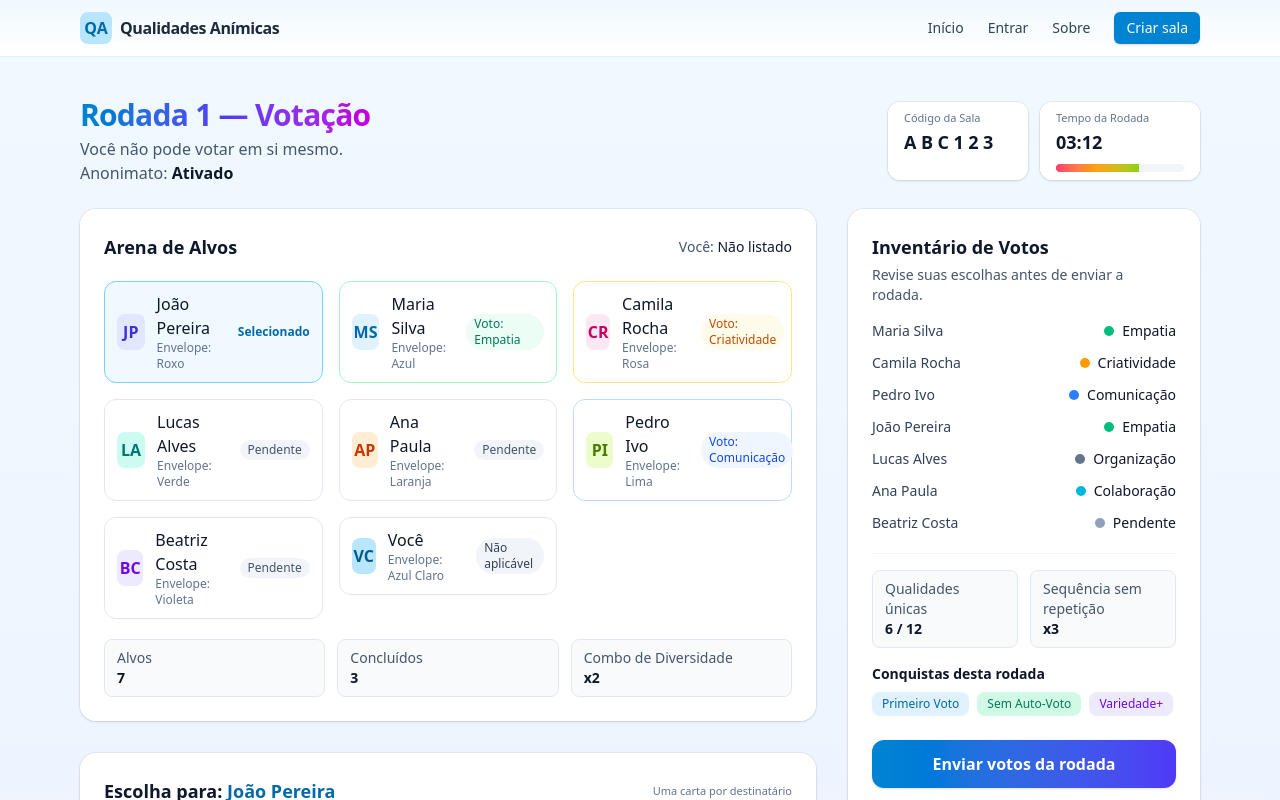
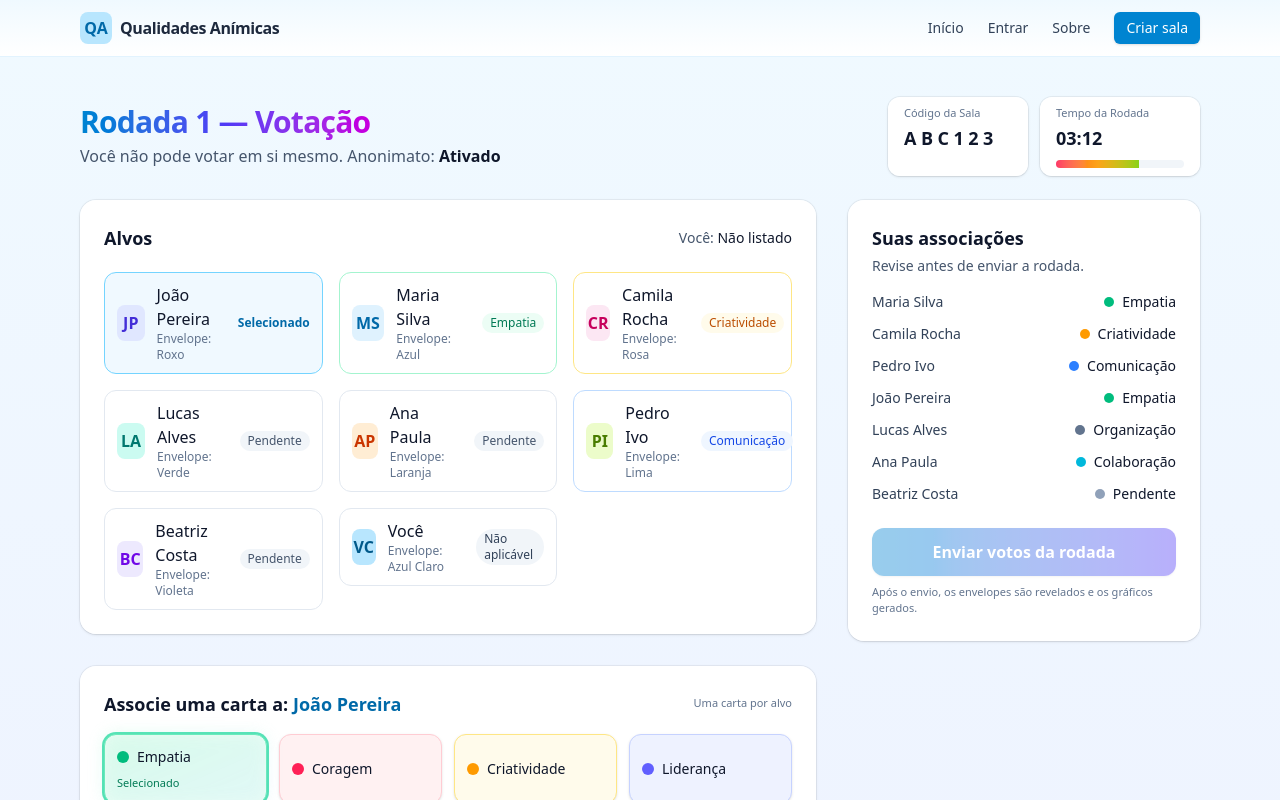
Before and after one commit to ValeAdriano/Marciano-Front, an Angular app in the folder Marciano-Front/: page /rodada in a window 1280 px wide. Shown: the top 800 px of the page. Built offline with nearby package versions, Linux system fonts and the light colour scheme.

Commit message:
Update rodada.html

```diff
--- a/Marciano-Front/src/app/pages/rodada/rodada.html
+++ b/Marciano-Front/src/app/pages/rodada/rodada.html
@@ -1,5 +1,5 @@
 <main class="min-h-screen bg-gradient-to-b from-sky-50 to-indigo-50">
-  <!-- Header Gamificado -->
+  <!-- Header -->
   <section class="max-w-6xl mx-auto px-4 pt-10 pb-6">
     <div class="flex flex-col md:flex-row md:items-center md:justify-between gap-4">
       <div>
@@ -9,18 +9,15 @@
           </span>
         </h1>
         <p class="mt-1 text-slate-600">
-          Você não pode votar em si mesmo. <br> Anonimato: <span class="font-semibold text-slate-900">Ativado</span>
+          Você não pode votar em si mesmo. Anonimato: <span class="font-semibold text-slate-900">Ativado</span>
         </p>
       </div>
 
-      <!-- Status Rápido -->
       <div class="flex items-stretch gap-3">
         <div class="bg-white/95 backdrop-blur rounded-xl shadow-sm ring-1 ring-black/5 px-4 py-2 min-w-[140px]">
           <div class="text-[11px] text-slate-500">Código da Sala</div>
           <div class="text-lg font-bold tracking-[0.25em] text-slate-900 mt-0.5">ABC123</div>
         </div>
-
-        <!-- "Boss Timer" (visual) -->
         <div class="bg-white/95 backdrop-blur rounded-xl shadow-sm ring-1 ring-black/5 px-4 py-2 min-w-[160px]">
           <div class="text-[11px] text-slate-500">Tempo da Rodada</div>
           <div class="text-lg font-semibold text-slate-900 mt-0.5">03:12</div>
@@ -36,15 +33,15 @@
     <div class="grid lg:grid-cols-3 gap-8">
       <!-- Coluna 1-2 -->
       <div class="lg:col-span-2 space-y-8">
-        <!-- Arena de Alvos -->
+        <!-- Alvos -->
         <div class="bg-white/95 backdrop-blur rounded-2xl shadow ring-1 ring-black/5 p-6">
           <div class="flex items-center justify-between">
-            <h2 class="text-lg font-semibold text-slate-900">Arena de Alvos</h2>
+            <h2 class="text-lg font-semibold text-slate-900">Alvos</h2>
             <span class="text-sm text-slate-600">Você: <span class="font-medium text-slate-900">Não listado</span></span>
           </div>
 
           <ul class="mt-5 grid sm:grid-cols-2 xl:grid-cols-3 gap-4">
-            <!-- Alvo Selecionado -->
+            <!-- Selecionado -->
             <li class="group relative">
               <div class="absolute inset-0 rounded-xl bg-gradient-to-br from-sky-300/40 via-indigo-300/30 to-fuchsia-300/40 blur-sm opacity-0 group-hover:opacity-100 transition"></div>
               <div class="relative flex items-center justify-between gap-3 rounded-xl border border-sky-300 bg-sky-50 px-3 py-2.5">
@@ -59,9 +56,9 @@
               </div>
             </li>
 
-            <!-- Concluídos com badge -->
-            <li class="group relative">
-              <div class="relative flex items-center justify-between gap-3 rounded-xl border border-emerald-200 bg-white px-3 py-2.5">
+            <!-- Concluídos mostram a carta associada -->
+            <li class="relative">
+              <div class="flex items-center justify-between gap-3 rounded-xl border border-emerald-200 bg-white px-3 py-2.5">
                 <div class="flex items-center gap-3">
                   <span class="inline-flex h-9 w-9 items-center justify-center rounded-lg bg-sky-100 text-sky-700 font-semibold">MS</span>
                   <div>
@@ -69,12 +66,12 @@
                     <div class="text-xs text-slate-500">Envelope: Azul</div>
                   </div>
                 </div>
-                <span class="text-xs font-medium text-emerald-700 bg-emerald-50 px-2 py-0.5 rounded-full">Voto: Empatia</span>
+                <span class="text-xs font-medium text-emerald-700 bg-emerald-50 px-2 py-0.5 rounded-full">Empatia</span>
               </div>
             </li>
 
-            <li class="group relative">
-              <div class="relative flex items-center justify-between gap-3 rounded-xl border border-amber-200 bg-white px-3 py-2.5">
+            <li class="relative">
+              <div class="flex items-center justify-between gap-3 rounded-xl border border-amber-200 bg-white px-3 py-2.5">
                 <div class="flex items-center gap-3">
                   <span class="inline-flex h-9 w-9 items-center justify-center rounded-lg bg-pink-100 text-pink-700 font-semibold">CR</span>
                   <div>
@@ -82,13 +79,13 @@
                     <div class="text-xs text-slate-500">Envelope: Rosa</div>
                   </div>
                 </div>
-                <span class="text-xs font-medium text-amber-700 bg-amber-50 px-2 py-0.5 rounded-full">Voto: Criatividade</span>
+                <span class="text-xs font-medium text-amber-700 bg-amber-50 px-2 py-0.5 rounded-full">Criatividade</span>
               </div>
             </li>
 
             <!-- Pendentes -->
-            <li class="group relative">
-              <div class="relative flex items-center justify-between gap-3 rounded-xl border border-slate-200 bg-white px-3 py-2.5">
+            <li class="relative">
+              <div class="flex items-center justify-between gap-3 rounded-xl border border-slate-200 bg-white px-3 py-2.5">
                 <div class="flex items-center gap-3">
                   <span class="inline-flex h-9 w-9 items-center justify-center rounded-lg bg-teal-100 text-teal-700 font-semibold">LA</span>
                   <div>
@@ -100,8 +97,8 @@
               </div>
             </li>
 
-            <li class="group relative">
-              <div class="relative flex items-center justify-between gap-3 rounded-xl border border-slate-200 bg-white px-3 py-2.5">
+            <li class="relative">
+              <div class="flex items-center justify-between gap-3 rounded-xl border border-slate-200 bg-white px-3 py-2.5">
                 <div class="flex items-center gap-3">
                   <span class="inline-flex h-9 w-9 items-center justify-center rounded-lg bg-orange-100 text-orange-700 font-semibold">AP</span>
                   <div>
@@ -113,8 +110,8 @@
               </div>
             </li>
 
-            <li class="group relative">
-              <div class="relative flex items-center justify-between gap-3 rounded-xl border border-blue-200 bg-white px-3 py-2.5">
+            <li class="relative">
+              <div class="flex items-center justify-between gap-3 rounded-xl border border-blue-200 bg-white px-3 py-2.5">
                 <div class="flex items-center gap-3">
                   <span class="inline-flex h-9 w-9 items-center justify-center rounded-lg bg-lime-100 text-lime-700 font-semibold">PI</span>
                   <div>
@@ -122,12 +119,12 @@
                     <div class="text-xs text-slate-500">Envelope: Lima</div>
                   </div>
                 </div>
-                <span class="text-xs font-medium text-blue-700 bg-blue-50 px-2 py-0.5 rounded-full">Voto: Comunicação</span>
+                <span class="text-xs font-medium text-blue-700 bg-blue-50 px-2 py-0.5 rounded-full">Comunicação</span>
               </div>
             </li>
 
-            <li class="group relative">
-              <div class="relative flex items-center justify-between gap-3 rounded-xl border border-slate-200 bg-white px-3 py-2.5">
+            <li class="relative">
+              <div class="flex items-center justify-between gap-3 rounded-xl border border-slate-200 bg-white px-3 py-2.5">
                 <div class="flex items-center gap-3">
                   <span class="inline-flex h-9 w-9 items-center justify-center rounded-lg bg-violet-100 text-violet-700 font-semibold">BC</span>
                   <div>
@@ -139,8 +136,8 @@
               </div>
             </li>
 
-            <li class="group relative">
-              <div class="relative flex items-center justify-between gap-3 rounded-xl border border-slate-200 bg-white px-3 py-2.5">
+            <li class="relative">
+              <div class="flex items-center justify-between gap-3 rounded-xl border border-slate-200 bg-white px-3 py-2.5">
                 <div class="flex items-center gap-3">
                   <span class="inline-flex h-9 w-9 items-center justify-center rounded-lg bg-sky-200 text-sky-800 font-semibold">VC</span>
                   <div>
@@ -152,31 +149,15 @@
               </div>
             </li>
           </ul>
-
-          <!-- Meta da Rodada (decorativo) -->
-          <div class="mt-5 grid sm:grid-cols-3 gap-3 text-sm">
-            <div class="rounded-lg border border-slate-200 bg-slate-50 px-3 py-2">
-              <div class="text-slate-600">Alvos</div>
-              <div class="font-semibold text-slate-900">7</div>
-            </div>
-            <div class="rounded-lg border border-slate-200 bg-slate-50 px-3 py-2">
-              <div class="text-slate-600">Concluídos</div>
-              <div class="font-semibold text-slate-900">3</div>
-            </div>
-            <div class="rounded-lg border border-slate-200 bg-slate-50 px-3 py-2">
-              <div class="text-slate-600">Combo de Diversidade</div>
-              <div class="font-semibold text-slate-900">x2</div>
-            </div>
-          </div>
         </div>
 
-        <!-- Deck de Cartas -->
+        <!-- Deck de Cartas: Associação carta -> alvo selecionado -->
         <div class="bg-white/95 backdrop-blur rounded-2xl shadow ring-1 ring-black/5 p-6">
           <div class="flex items-center justify-between">
             <h2 class="text-lg font-semibold text-slate-900">
-              Escolha para: <span class="text-sky-700">João Pereira</span>
+              Associe uma carta a: <span class="text-sky-700">João Pereira</span>
             </h2>
-            <span class="text-[11px] text-slate-500">Uma carta por destinatário</span>
+            <span class="text-[11px] text-slate-500">Uma carta por alvo</span>
           </div>
 
           <div class="mt-4 grid grid-cols-2 sm:grid-cols-3 lg:grid-cols-4 gap-3">
@@ -191,16 +172,14 @@
               <div class="relative mt-2 text-[11px] font-medium text-emerald-700">Selecionado</div>
             </button>
 
-            <button type="button" disabled
-              class="rounded-xl border border-rose-200 bg-rose-50 px-3 py-3 text-left shadow-sm hover:scale-[0.99] transition">
+            <button type="button" disabled class="rounded-xl border border-rose-200 bg-rose-50 px-3 py-3 text-left shadow-sm">
               <div class="flex items-center gap-2">
                 <span class="h-3 w-3 rounded-full bg-rose-500"></span>
                 <span class="font-medium text-slate-900 text-sm">Coragem</span>
               </div>
             </button>
 
-            <button type="button" disabled
-              class="rounded-xl border border-amber-200 bg-amber-50 px-3 py-3 text-left shadow-sm">
+            <button type="button" disabled class="rounded-xl border border-amber-200 bg-amber-50 px-3 py-3 text-left shadow-sm">
               <div class="flex items-center gap-2">
                 <span class="h-3 w-3 rounded-full bg-amber-500"></span>
                 <span class="font-medium text-slate-900 text-sm">Criatividade</span>
@@ -275,24 +254,24 @@
           <div class="mt-5 flex items-center gap-3">
             <button type="button" disabled
               class="inline-flex items-center justify-center rounded-lg bg-slate-900 text-white px-4 py-2.5 font-medium shadow-sm disabled:opacity-40">
-              Confirmar voto deste alvo
+              Confirmar associação
             </button>
             <button type="button" disabled
               class="inline-flex items-center justify-center rounded-lg border border-slate-300 bg-white text-slate-700 px-4 py-2.5 font-medium disabled:opacity-40">
-              Limpar voto
+              Limpar associação
             </button>
           </div>
 
           <div class="mt-4 text-[11px] text-slate-500">
-            Regras: uma carta por destinatário; votos vão para o envelope do participante; anonimato definido pelo facilitador.
+            Regra: associe uma carta a cada alvo (exceto você). O voto vai para o envelope do participante; anonimato definido pelo facilitador.
           </div>
         </div>
       </div>
 
-      <!-- Coluna 3: Inventário / Conquistas -->
+      <!-- Coluna 3: Inventário -->
       <aside class="bg-white/95 backdrop-blur rounded-2xl shadow ring-1 ring-black/5 p-6 h-fit">
-        <h2 class="text-lg font-semibold text-slate-900">Inventário de Votos</h2>
-        <p class="text-sm text-slate-600 mt-1">Revise suas escolhas antes de enviar a rodada.</p>
+        <h2 class="text-lg font-semibold text-slate-900">Suas associações</h2>
+        <p class="text-sm text-slate-600 mt-1">Revise antes de enviar a rodada.</p>
 
         <ul class="mt-4 space-y-3">
           <li class="flex items-center justify-between">
@@ -346,41 +325,14 @@
           </li>
         </ul>
 
-        <!-- Bônus de diversidade (decorativo) -->
-        <div class="mt-5 border-t border-slate-100 pt-4 grid grid-cols-2 gap-3 text-sm">
-          <div class="rounded-lg border border-slate-200 bg-slate-50 px-3 py-2">
-            <div class="text-slate-600">Qualidades únicas</div>
-            <div class="font-semibold text-slate-900">6 / 12</div>
+        <div class="mt-6">
+          <button type="button" disabled
+            class="w-full inline-flex items-center justify-center rounded-xl bg-gradient-to-r from-sky-600 to-indigo-600 text-white px-4 py-3 font-semibold shadow-sm disabled:opacity-40">
+            Enviar votos da rodada
+          </button>
+          <div class="mt-2 text-[11px] text-slate-500">
+            Após o envio, os envelopes são revelados e os gráficos gerados.
           </div>
-          <div class="rounded-lg border border-slate-200 bg-slate-50 px-3 py-2">
-            <div class="text-slate-600">Sequência sem repetição</div>
-            <div class="font-semibold text-slate-900">x3</div>
-          </div>
-        </div>
-
-        <!-- Conquistas (decorativo) -->
-        <div class="mt-4">
-          <h3 class="text-sm font-semibold text-slate-900">Conquistas desta rodada</h3>
-          <div class="mt-2 flex flex-wrap gap-2">
-            <span class="inline-flex items-center rounded-lg bg-sky-100 px-2.5 py-1 text-xs font-medium text-sky-700">Primeiro Voto</span>
-            <span class="inline-flex items-center rounded-lg bg-emerald-100 px-2.5 py-1 text-xs font-medium text-emerald-700">Sem Auto-Voto</span>
-            <span class="inline-flex items-center rounded-lg bg-violet-100 px-2.5 py-1 text-xs font-medium text-violet-700">Variedade+</span>
-          </div>
-        </div>
-
-        <!-- CTA da Rodada -->
-        <div class="mt-6">
-          <!-- Substitua por routerLink="/resultados" quando quiser navegar -->
-            <a
-            routerLink="/resultados"
-            class="w-full inline-flex items-center justify-center rounded-xl bg-gradient-to-r from-sky-600 to-indigo-600 text-white px-4 py-3 font-semibold shadow-sm hover:from-sky-700 hover:to-indigo-700 focus:outline-none focus:ring-2 focus:ring-sky-400"
-            >
-            Enviar votos da rodada
-            </a>
-                      <!-- Rota para o lobby -->
-
-
-          <div class="mt-2 text-[11px] text-slate-500">Após o envio, os envelopes são revelados e os gráficos gerados.</div>
         </div>
       </aside>
     </div>
```
